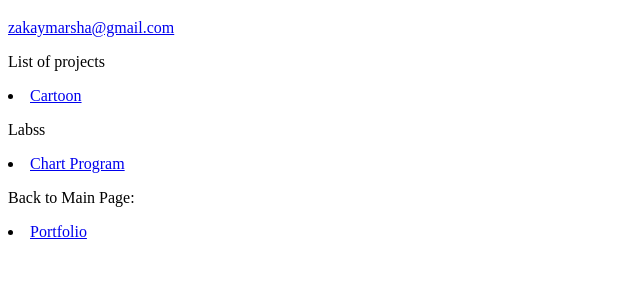
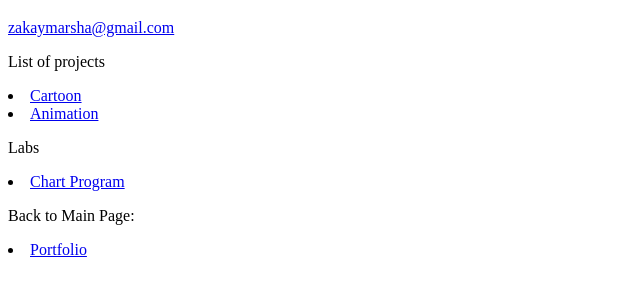
Before and after one commit to marshazakay/Portfolio, a plain HTML site: page index.html in a window 1280 px wide. Shown: the part 61-354 px from the top of the page, without its empty margins (0-640 px from the left). Drawn offline with Linux system fonts and the light colour scheme.

Commit message:
Update index.html

```diff
--- a/index.html
+++ b/index.html
@@ -9,7 +9,8 @@
     <a href = "mailto: zakaymarsha@gmail.com"> zakaymarsha@gmail.com</a>
     <p>List of projects</p>
     <li><a href="https://marshazakay.github.io/Cartoon/">Cartoon</a></li>
-    <p>Labss</p>
+    <li><a href="https://github.com/marshazakay/Animation">Animation</a></li>
+    <p>Labs</p>
     <li><a href="https://github.com/marshazakay/Chart-Program">Chart Program</a></li>
     <p> Back to Main Page: </p>
     <li><a href="https://marshazakay.github.io/Portfolio/">Portfolio</a></li>
```
